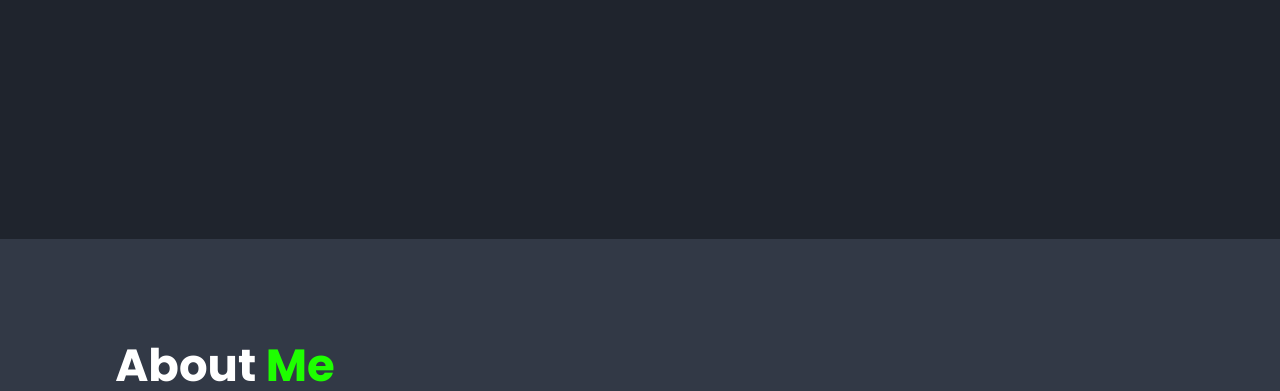
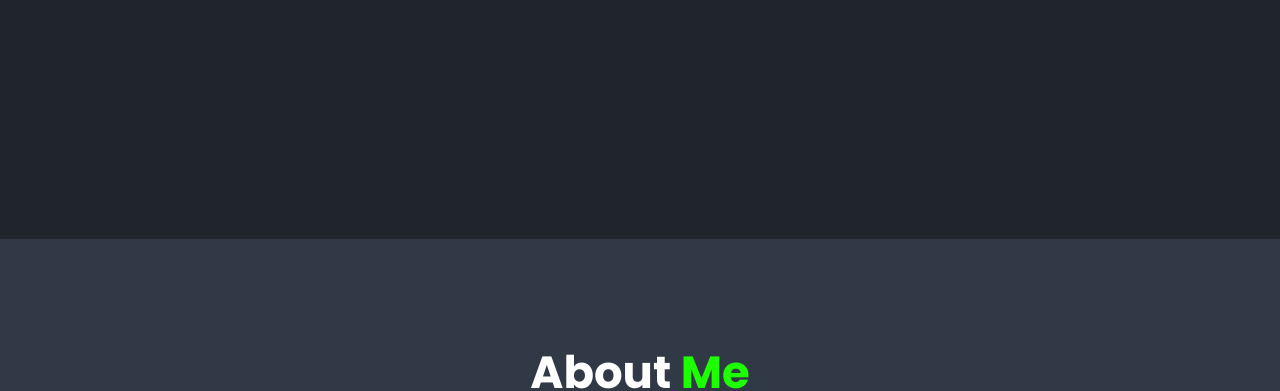
Before and after one commit to dennisbast/dennis-bastkowski, a website: page index.html in a window 1280 px wide. Shown: the part 561-952 px from the top of the page. Drawn offline with nearby package versions, Linux system fonts and the light colour scheme.

Commit message:
fixed About Header

```diff
--- a/css/style.css
+++ b/css/style.css
@@ -142,8 +142,7 @@ span {
 }
 
 .about-content h2 {
-  text-align: left;
-  line-height: 1.2;
+  margin-bottom: 4rem;
 }
 
 .about-content h3 {
```
